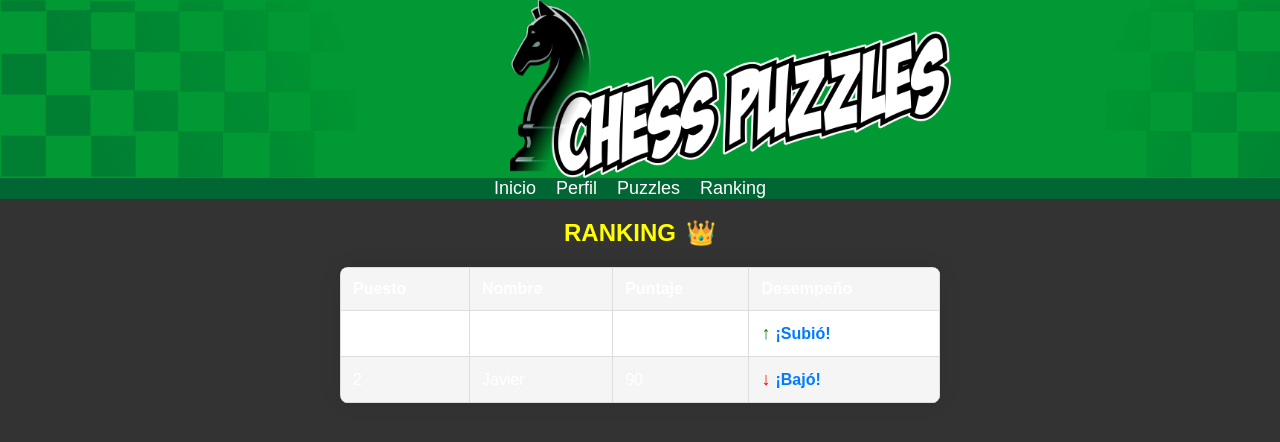
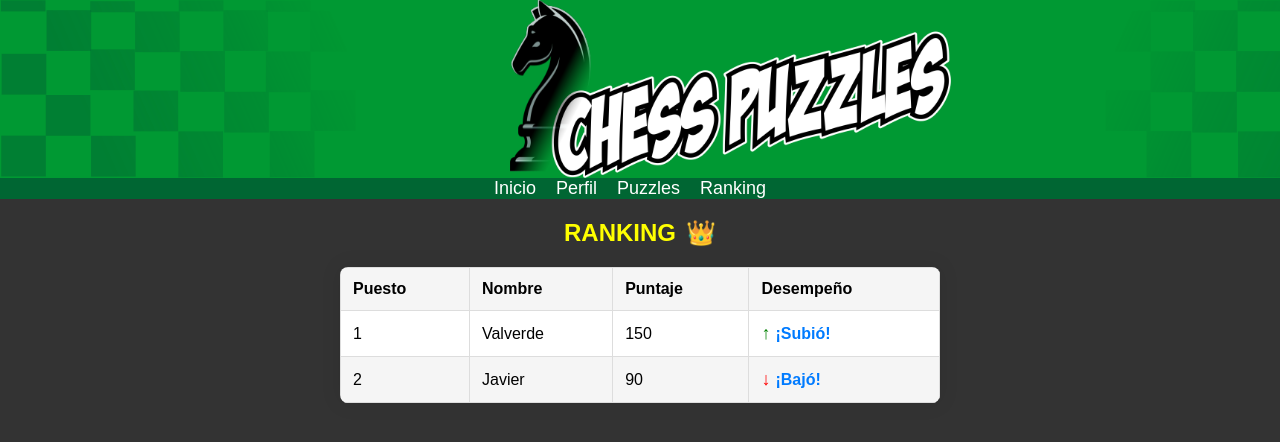
Before and after one commit to XrayTH/Chess-Puzzles, a React (Create React App) app: page / in a window 1280 px wide. Both pictures are taken after a click on the item "Ranking". Shown: the top 442 px of the page. Built offline with nearby package versions, Linux system fonts and the light colour scheme.

Commit message:
2da entrega

```diff
--- a/src/Styles/Inicio.css
+++ b/src/Styles/Inicio.css
@@ -1,4 +1,5 @@
 /* Estilo para el título de bienvenida y párrafos en Inicio.js */
+
 .inicio-container .inicio-title{
   display: flex;
   align-items: flex-start;
--- a/src/Styles/Rank.css
+++ b/src/Styles/Rank.css
@@ -7,6 +7,7 @@ body {
   max-width: 600px;
   margin: 20px auto;
   text-align: center;
+  color: black;
 }
 
 /* Establece el fondo ajedrezado para las filas impares */
```
Also changed, not shown: src/Registrarse.js (deleted, +0 -13 lines).
